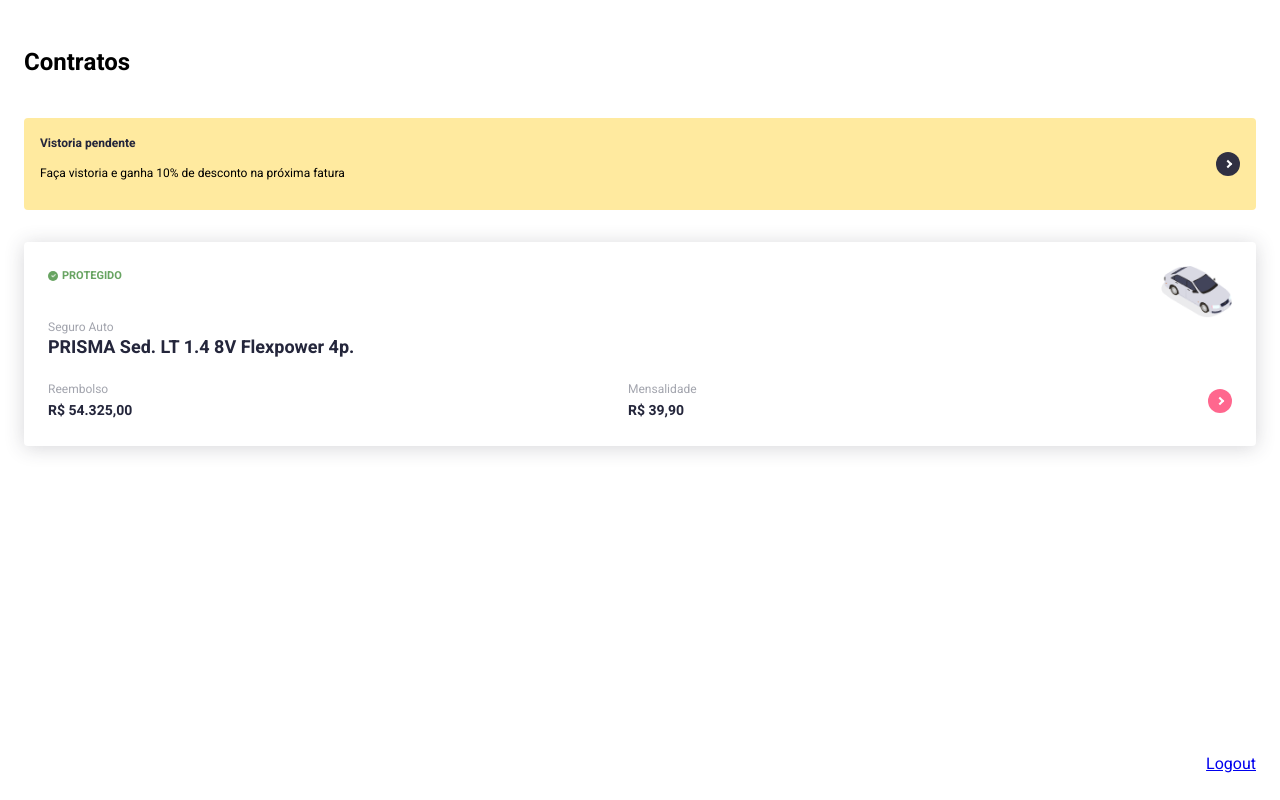
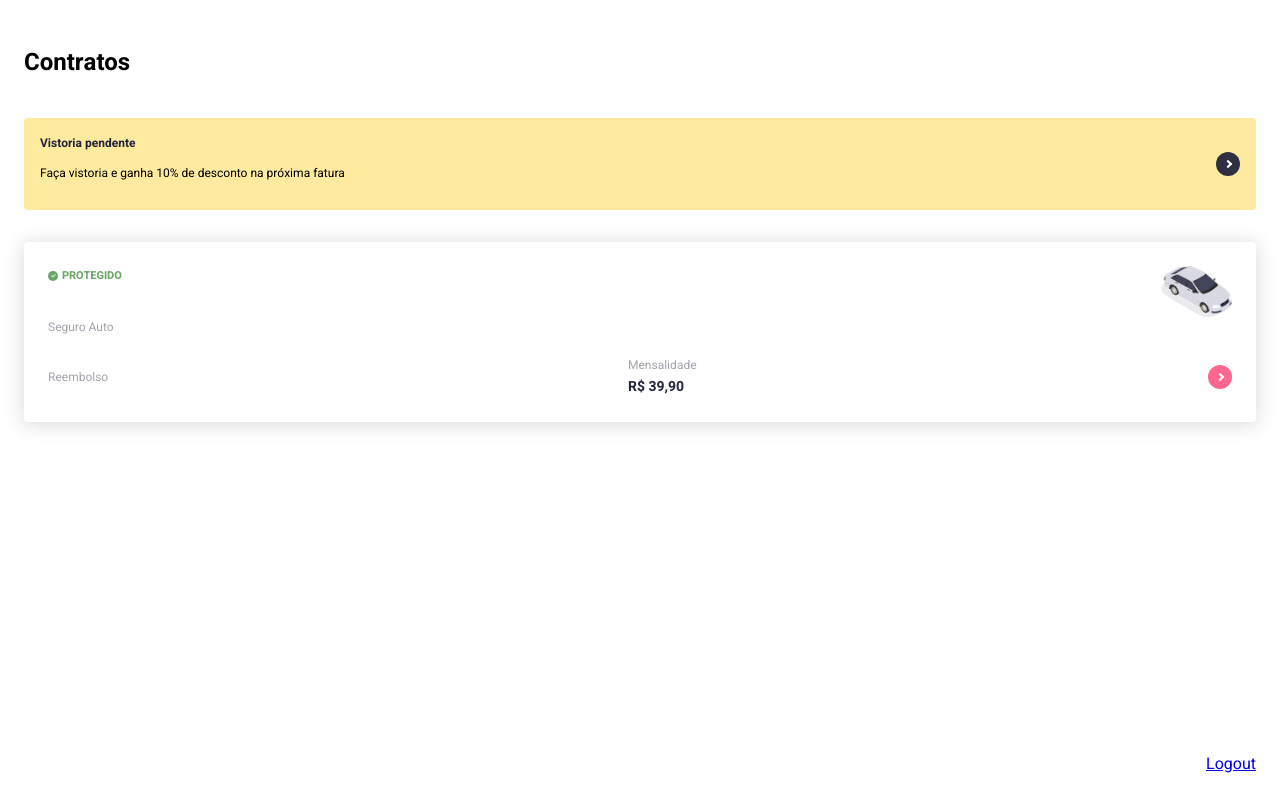
Before and after one commit to goislimat/flash, a Next.js app: page /app/contract in a window 1280 px wide. Built offline with nearby package versions, Linux system fonts and the light colour scheme.

Commit message:
Use state for vehicle info

```diff
--- a/pages/api/person/[cpf].ts
+++ b/pages/api/person/[cpf].ts
@@ -29,7 +29,7 @@ export default async function handler(
     staticResponse.set("Caetano", "Jundiaí");
 
     return res.status(200).json({
-      name: "Thiago",
+      name: "Exemplo",
       addresses: [staticResponse],
     });
   }
--- a/pages/api/vehicle/[license_plate].ts
+++ b/pages/api/vehicle/[license_plate].ts
@@ -61,13 +61,13 @@ export default async function handler(
     return res.status(200).json({
       year_manufacturing: result?.ano_fabricacao,
       year_model: result?.ano_modelo,
-      model: result?.fipe_possivel[0]?.modelo,
-      manufacturer: result?.fipe_possivel[0]?.marca,
+      model: result?.modelo,
+      manufacturer: result?.marca,
       license_plate: result?.placa,
       state: result?.uf,
       city: result?.municipio,
       vehicle_id: result?.renavam,
-      value: result?.fipe_possivel[0]?.valor,
+      value: result?.fipe_possivel[0]?.valor || 34567,
     });
   } catch (error) {
     return res.status(500);
--- a/pages/app/contract/index.tsx
+++ b/pages/app/contract/index.tsx
@@ -1,7 +1,9 @@
 import Image from "next/image";
 import Link from "next/link";
 import styled, { css } from "styled-components";
+import { formatCurrency } from "../../../src/helpers/currency";
 import { Screen } from "../../../src/ui";
+import { useAppContext } from "../../appProvider";
 
 const Banner = styled.a`
   display: grid;
@@ -135,6 +137,8 @@ const CheckContainer = styled.div`
 `;
 
 const Contract = () => {
+  const { vehicle } = useAppContext();
+
   return (
     <Screen title="Contratos">
       <Link href="/app/inspection" passHref>
@@ -169,13 +173,13 @@ const Contract = () => {
 
         <VehicleSection>
           <span>Seguro Auto</span>
-          <strong>PRISMA Sed. LT 1.4 8V Flexpower 4p.</strong>
+          <strong>{vehicle?.model}</strong>
         </VehicleSection>
 
         <PriceSection>
           <div>
             <span>Reembolso</span>
-            <strong>R$ 54.325,00</strong>
+            <strong>{formatCurrency(vehicle?.value)}</strong>
           </div>
 
           <div>
--- /dev/null
+++ b/src/helpers/currency.ts
@@ -0,0 +1,8 @@
+export const formatCurrency = (value: number | bigint | undefined) => {
+  if (value) {
+    return new Intl.NumberFormat("pt-BR", {
+      style: "currency",
+      currency: "BRL",
+    }).format(value);
+  }
+};
```
Also changed, not shown: pages/app/acquisition/partner/welcome.tsx (+7 -3 lines), pages/quote/proposal.tsx (+1 -9 lines).
